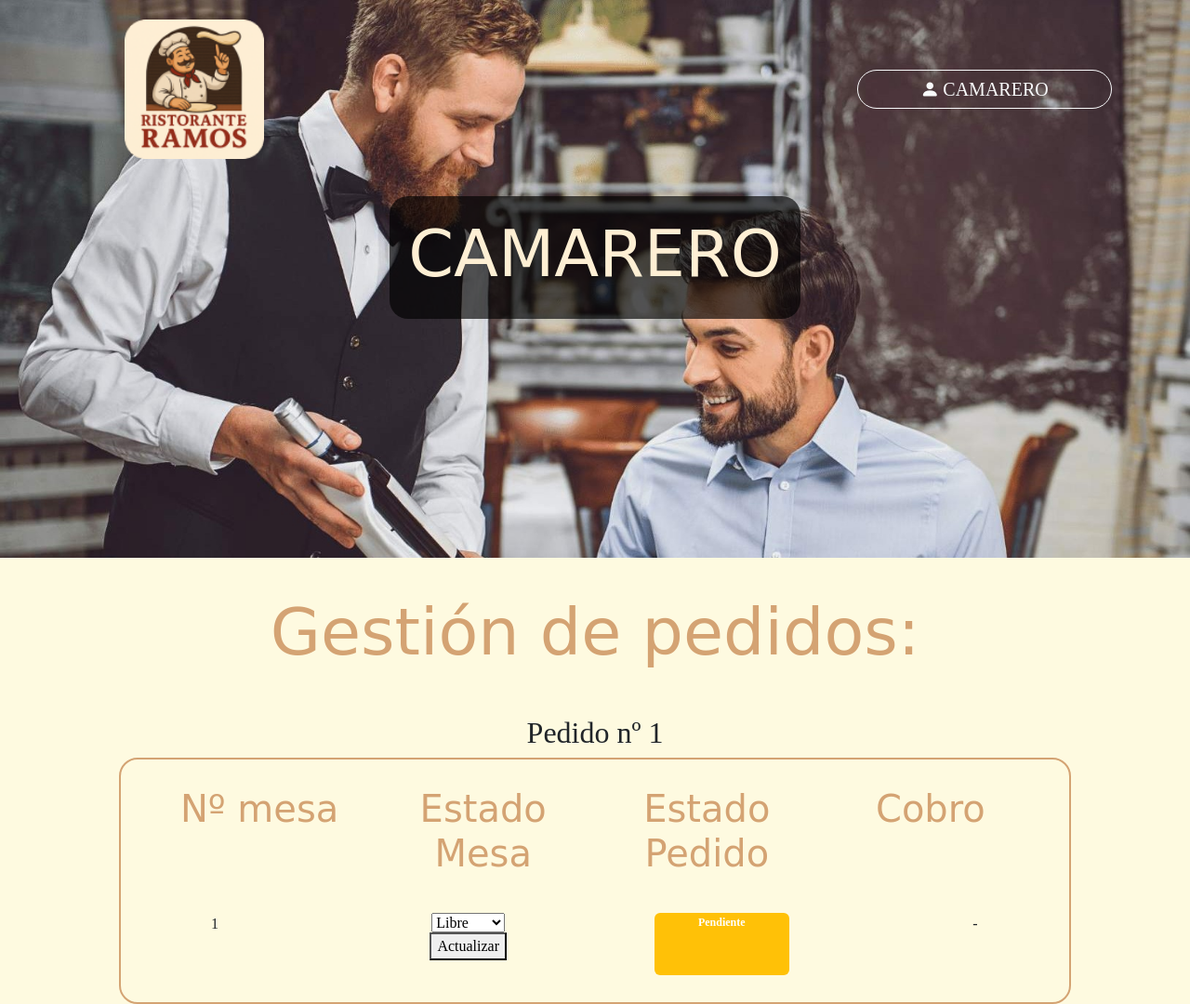
After one commit to mariaartt/proyecto_Restaurante, a Django app: page /camarero/ in a window 1280 px wide. The commit adds this page. Shown: the whole page at 93% size. Run offline with Django 5.2, Linux system fonts and the light colour scheme; tables that the repository leaves empty hold one stand-in row (values such as "Sample post"); some libraries are stand-ins or nearby versions; some web fonts are replaced.

Commit message:
empiezo pagina de camarero

```diff
--- a/ristoranteramos/models.py
+++ b/ristoranteramos/models.py
@@ -58,7 +58,7 @@ class HistorialInicioSesion(models.Model):
 # ----------------------
 # MODELOS DEL RESTAURANTE
 # ----------------------
-class Estado_Mesa(models.TextChoices):
+class EstadoMesa(models.TextChoices):
     LIBRE = 'LIBRE', 'Libre'
     OCUPADA = 'OCUPADA', 'Ocupada'
 
@@ -102,7 +102,7 @@ ESTADO_PEDIDO = (
 
 class Mesa(models.Model):
     num_mesa = models.AutoField(primary_key=True)
-    estado = models.CharField(max_length=100, choices=Estado_Mesa.choices, default=Estado_Mesa.LIBRE)
+    estado = models.CharField(max_length=100, choices=EstadoMesa.choices, default=EstadoMesa.LIBRE)
     fecha_creacion = models.DateTimeField(auto_now_add=True, null=True, blank=True)
     fecha_modificacion = models.DateTimeField(auto_now=True, null=True, blank=True)
 
--- a/ristoranteramos/urls.py
+++ b/ristoranteramos/urls.py
@@ -33,4 +33,6 @@ urlpatterns = [
     path('cocinero/linea/<int:id>/estado/', actualizar_estado_linea, name='actualizar_estado_linea'),
     path('editar_perfil/', editar_perfil, name='editar_perfil'),
     path('procedure/', ejecutar_procedure, name='procedure'),
+    path('camarero/', go_camarero, name='camarero'),
+    path('camarero/mesa/<int:num_mesa>/estado/', actualizar_estado_mesa, name='actualizar_estado_mesa'),
 ]
--- a/ristoranteramos/views.py
+++ b/ristoranteramos/views.py
@@ -81,7 +81,6 @@ def eliminar_empleado(request, id):
         empleado_eliminar[0].delete()
         return redirect('empleados')
 
-@user_passes_test(es_admin)
 def cargar_listado_articulos(request):
     lista_articulos = ArticuloCarta.objects.all()
     return render(request,'carta.html',{'articulos':lista_articulos})
@@ -172,8 +171,6 @@ def logout_usuario(request):
 
 def go_carta(request):
     return render(request, 'carta.html')
-
-
 
 def go_reporte_ventas(request):
     return render(request, 'reporteVentas.html')
@@ -281,6 +278,16 @@ def go_cocinero(request):
 
 @require_POST
 @login_required
+def actualizar_estado_mesa(request, num_mesa):
+    mesa = get_object_or_404(Mesa, num_mesa=num_mesa)
+    nuevo_estado = request.POST.get('estado')
+    if nuevo_estado in dict(Mesa._meta.get_field('estado').choices):
+        mesa.estado = nuevo_estado
+        mesa.save()
+    return redirect('camarero')
+
+@require_POST
+@login_required
 def actualizar_estado_linea(request, id):
     linea = get_object_or_404(LineaPedido, id=id)
     nuevo_estado = request.POST.get('estado')
@@ -289,6 +296,11 @@ def actualizar_estado_linea(request, id):
         linea.save()
     return redirect('cocinero')
 
+
+def go_camarero(request):
+    pedidos = Pedido.objects.all().order_by('fecha_hora')
+    estados_mesa = Mesa._meta.get_field('estado').choices
+    return render(request, 'camarero.html', {'pedidos': pedidos, 'estados_mesa': estados_mesa})
 
 #PROCEDURE BBDD
 def ejecutar_procedure(request):
--- /dev/null
+++ b/templates/camarero.html
@@ -0,0 +1,102 @@
+{% extends 'base.html' %}
+{% load static %}
+
+{% block content %}
+
+    <nav class="navbar navbar-expand-md navbar-dark bg-dark py-3 nav_mod" style="background-image: url('{% static 'images/fondo_camarero.jpg' %}'); background-size: 100%">
+        <div class="container-fluid">
+            <a class="navbar-brand" href="{% url 'home' %}">
+                <img src="{% static 'images/logo.png' %}" alt="Logo" width="150" height="150" style="border-radius: 20px">
+            </a>
+            <div></div>
+            <div class="d-flex justify-content-center mt-3 mt-lg-0">
+                <a href="{% url 'log_in_page' %}" class="btn btn-outline-light me-2 d-flex align-items-center">
+                    <i class="bi bi-person-fill me-1"></i> CAMARERO
+                </a>
+            </div>
+        </div>
+        <div class="presentacion_mod">
+            <h1>CAMARERO</h1>
+        </div>
+    </nav>
+
+
+    <div class="ver_empleados">
+        <h1>Gestión de pedidos:</h1>
+
+
+        {% for pedido in pedidos %}
+        <section class="pedido">
+            <h2>Pedido nº {{ pedido.id }}</h2>
+            <div class="ver_empleados_tabla">
+                <div class="col">
+                    <div class="ver_pedidos_titulo">
+                    <h3>Nº mesa</h3>
+                    <h3>Estado Mesa</h3>
+                    <h3>Estado Pedido</h3>
+                    <h3>Cobro</h3>
+                </div>
+
+                {% for linea in pedido.lineas.all %}
+                <div class="row">
+                    <div class="ver_empleados_row">
+                        <div class="custom_row1">
+                            <!-- Número de mesa -->
+                            <p>{{ linea.pedido.mesa.num_mesa }}</p>
+
+                            <!-- Estado Mesa -->
+                            {% for pedido in pedidos %}
+                            {% if pedido.mesa %}
+                                <form method="post" action="{% url 'actualizar_estado_mesa' pedido.mesa.num_mesa %}">
+                                    {% csrf_token %}
+                                    <select name="estado">
+                                        {% for key, value in estados_mesa %}
+                                            <option value="{{ key }}" {% if key == pedido.mesa.estado %}selected{% endif %}>{{ value }}</option>
+                                        {% endfor %}
+                                    </select>
+                                    <button type="submit">Actualizar</button>
+                                </form>
+                                {% else %}
+                                    <p>No hay mesa asignada para este pedido.</p>
+                                {% endif %}
+                            {% endfor %}
+
+                            <!-- Mostrar el estado actual del pedido -->
+                            <span class="badge
+                                {% if linea.estado == 'pendiente' %}bg-warning
+                                {% elif linea.estado == 'preparado' %}bg-success
+                                {% else %}bg-secondary{% endif %}">
+                                {{ linea.estado|capfirst }}
+                            </span>
+
+                            <!-- Botón generar cobro -->
+                            <div>
+                                {% if linea.estado == 'preparado' %}
+                                    <button class="contenido_carrito_boton_enviar" onclick="document.getElementById('popout-{{ linea.id }}').style.display='flex'">PAGAR</button>
+                                {% else %}
+                                    -
+                                {% endif %}
+                            </div>
+
+                            <!-- Popout individual por línea -->
+                            <div id="popout-{{ linea.id }}" class="carrito_popout" style="display: none;">
+                                <div class="carrito_popout_content">
+                                    <h1>¡Pago Realizado <br> con Éxito!</h1>
+                                    <img src="{% static 'images/tick_carrito.png' %}">
+                                    <a href="{% url 'home' %}"><button class="contenido_carrito_boton_enviar">Volver</button></a>
+                                </div>
+                            </div>
+                        </div>
+                    </div>
+                </div>
+                {% empty %}
+                    <p>No hay líneas para este pedido.</p>
+                {% endfor %}
+            </div></div>
+        </section>
+        {% empty %}
+            <p>No hay pedidos pendientes.</p>
+        {% endfor %}
+    </div>
+
+{% endblock %}
```
Also changed, not shown: templates/cocinero.html (+6 -13 lines), static/images/fondo_camarero.jpg (added).
